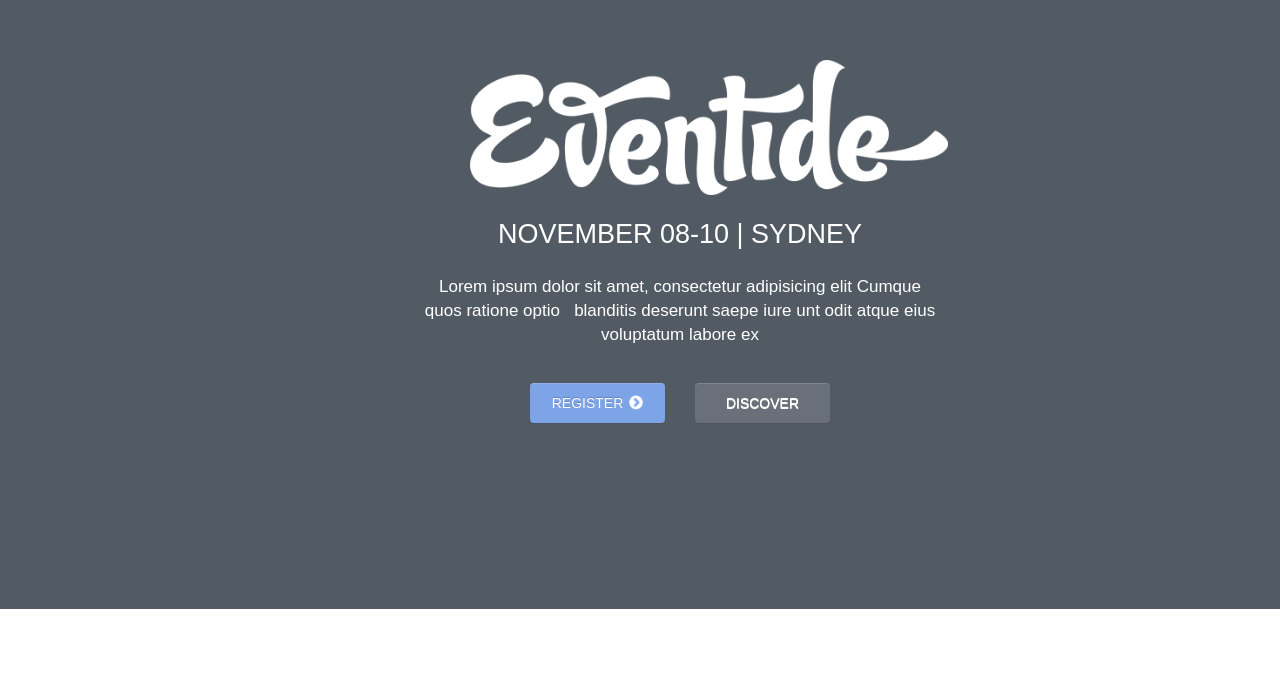
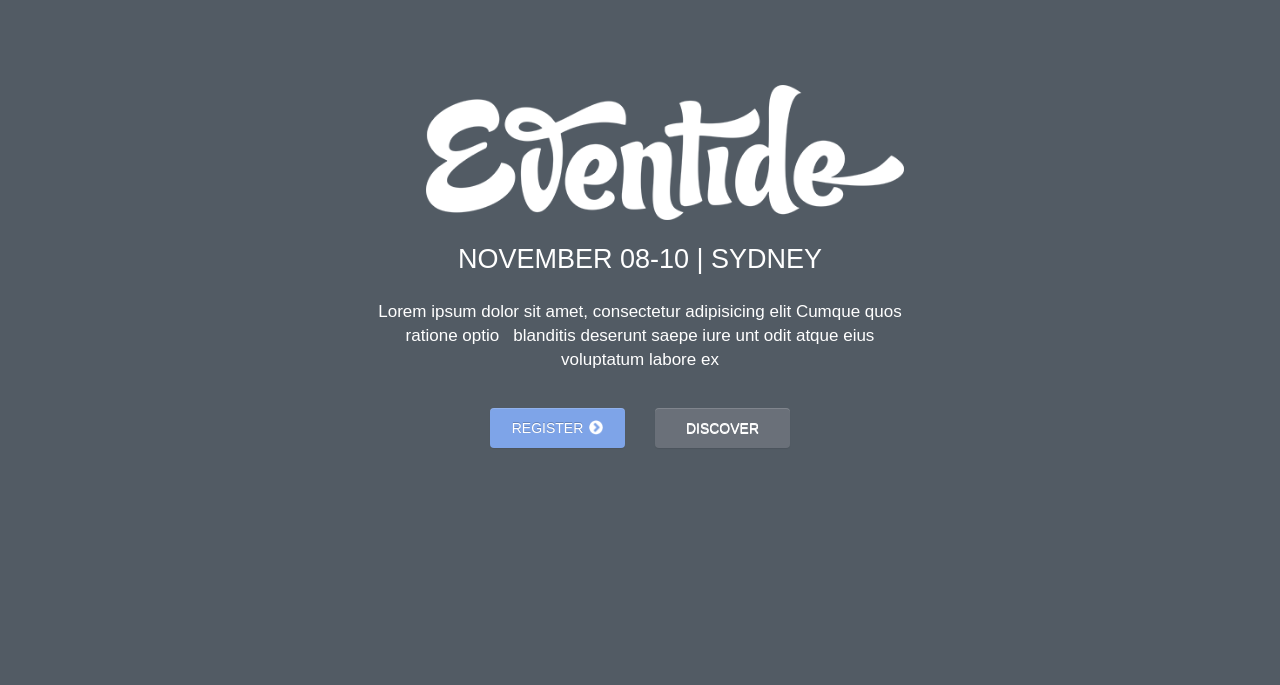
Before and after one commit to agkt/MyTest, a plain HTML site: page Test.html in a window 1280 px wide. Shown: the part 115-800 px from the top of the page. Drawn offline with nearby package versions, Linux system fonts and the light colour scheme.

Commit message:
Changed header

```diff
--- a/static/css/test.css
+++ b/static/css/test.css
@@ -1,15 +1,15 @@
 /*HEADER*/
 .header{
-    height: 724px;
+    height: 848px;
     background-color: #525b64;
+    text-align: center;
     margin-bottom: 95px;
 }
 
 .header_content{
-    position: absolute;
-    width: 520px;
-    text-align: center;
-    margin: 175px 420px 195px 420px;
+    margin-top: 200px;
+    width: 550px;
+    display: inline-block;
 }
 
 .header h1{
@@ -149,6 +149,9 @@ p {
 
 
 /*VIDEO*/
+.feature {
+    margin-bottom: 75px;
+}
 .video {
     background-color: #ececec;
     width: 487px;
@@ -201,16 +204,15 @@ p {
 }
 
 .right_block {
-    margin-left: 13px;
+    margin-left: 98px;
     margin-top: 110px;
     width: 425px;
 }
 
 .link{
+    color: #2cc7c1;
     text-transform: uppercase;
     font-size: 17px;
     font-family: Montserrat, sans-serif;
     font-weight: 700;
-    color: #2cc7c1;
-    margin-top: 40px;
 }
```
Also changed, not shown: Test.html (+2 -1 lines).
